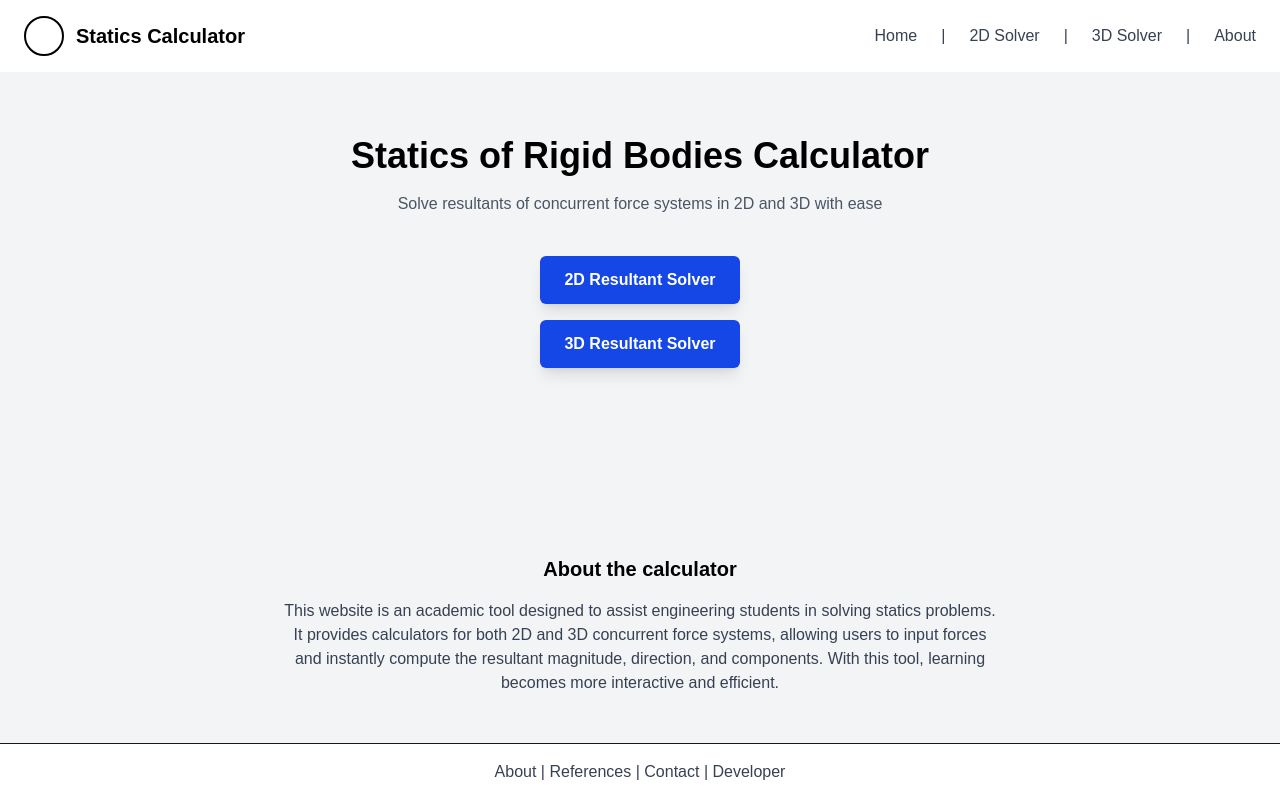
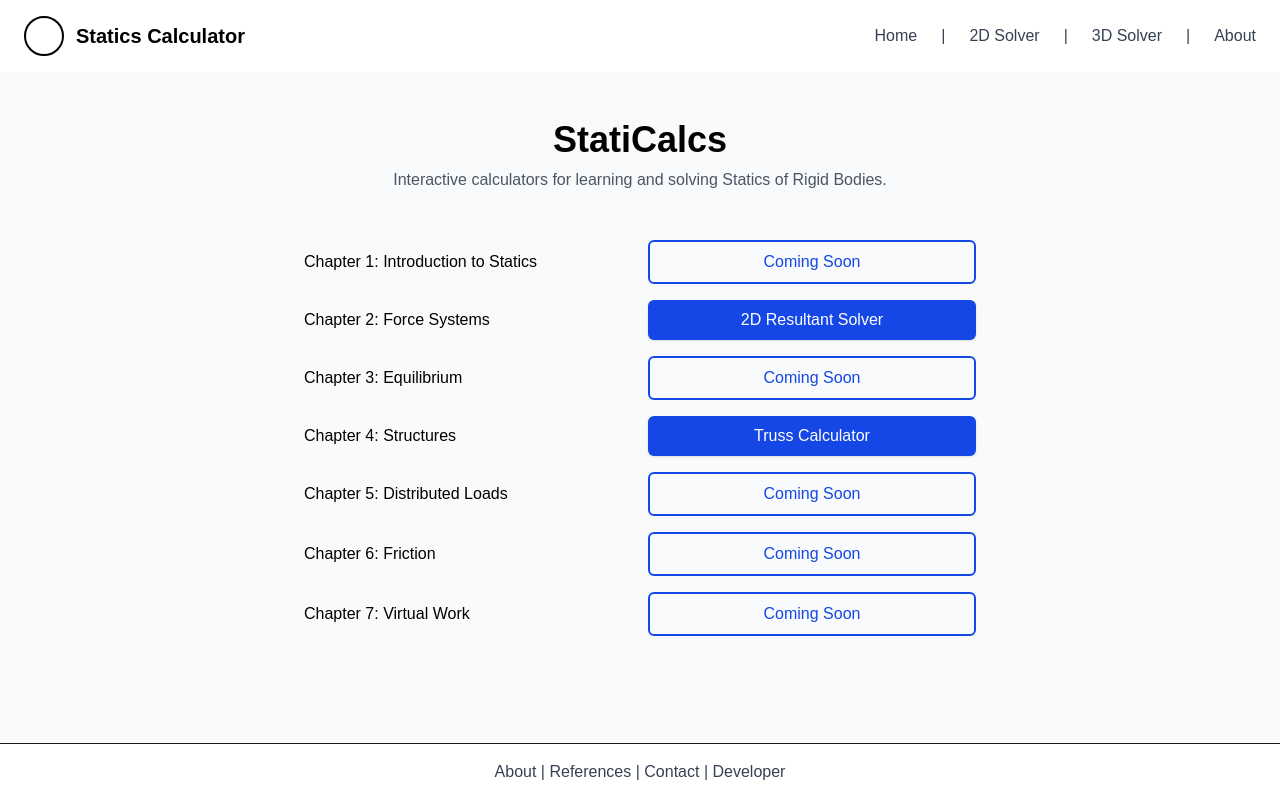
Before and after one commit to himikoo14/Thesis, a Next.js app: page / in a window 1280 px wide. Built offline with nearby package versions, Linux system fonts and the light colour scheme.

Commit message:
added the + buttons and rottation

```diff
--- a/app/2D-solver/page.tsx
+++ b/app/2D-solver/page.tsx
@@ -29,33 +29,46 @@ class ForceSystem2D {
     let sumFy = 0;
 
     this.vectors.forEach((v, i) => {
-      steps.push(`F_{${i + 1}}: \\; |F|=${v.magnitude}\\,\\text{N},\\; \\theta=${v.angleDeg}^\\circ`);
       steps.push(
-        `F_{x${i + 1}} = ${v.magnitude}\\cos(${v.angleDeg}^\\circ) = ${v.fx.toFixed(3)}\\,\\text{N}`
+        `\\text{Force ${i + 1}: } |F|=${v.magnitude}\\,\\text{N},\\; \\theta=${v.angleDeg}^\\circ`
       );
-      steps.push(
-        `F_{y${i + 1}} = ${v.magnitude}\\sin(${v.angleDeg}^\\circ) = ${v.fy.toFixed(3)}\\,\\text{N}`
-      );
+
+      steps.push(`
+        \\begin{align*}
+        F_{x${i + 1}} &= ${v.magnitude}\\cos(${v.angleDeg}^\\circ) \\\\
+                      &= ${v.fx.toFixed(3)}\\,\\text{N} \\\\
+        F_{y${i + 1}} &= ${v.magnitude}\\sin(${v.angleDeg}^\\circ) \\\\
+                      &= ${v.fy.toFixed(3)}\\,\\text{N}
+        \\end{align*}
+      `);
+
       sumFx += v.fx;
       sumFy += v.fy;
     });
 
     steps.push("Step 2: Sum of components:");
-    steps.push(`\\Sigma F_x = ${sumFx.toFixed(3)}\\,\\text{N}`);
-    steps.push(`\\Sigma F_y = ${sumFy.toFixed(3)}\\,\\text{N}`);
+    steps.push(`
+      \\begin{align*}
+      \\Sigma F_x &= ${sumFx.toFixed(3)}\\,\\text{N} \\\\
+      \\Sigma F_y &= ${sumFy.toFixed(3)}\\,\\text{N}
+      \\end{align*}
+    `);
 
     const R = Math.hypot(sumFx, sumFy);
     const theta = (Math.atan2(sumFy, sumFx) * 180) / Math.PI;
 
+    // Pick arrow: ↺ (CCW) or ↻ (CW)
+    const arrow = theta >= 0 ? "↺" : "↻";
+
     steps.push("Step 3: Resultant force:");
-    steps.push(
-      `R = \\sqrt{(\\Sigma F_x)^2 + (\\Sigma F_y)^2} = ${R.toFixed(3)}\\,\\text{N}`
-    );
-    steps.push(
-      `\\theta = \\tan^{-1}\\left(\\tfrac{\\Sigma F_y}{\\Sigma F_x}\\right) = ${theta.toFixed(
-        2
-      )}^\\circ \\; \\text{CCW from +x axis}`
-    );
+    steps.push(`
+      \\begin{align*}
+      R &= \\sqrt{(\\Sigma F_x)^2 + (\\Sigma F_y)^2} \\\\
+        &= ${R.toFixed(3)}\\,\\text{N} \\\\
+      \\theta &= \\tan^{-1}\\left(\\tfrac{\\Sigma F_y}{\\Sigma F_x}\\right) \\\\
+              &= ${theta.toFixed(2)}^\\circ ${arrow}\\,\\text{from +x axis}
+      \\end{align*}
+    `);
 
     return { steps, sumFx, sumFy, R, theta };
   }
@@ -78,8 +91,6 @@ type ForceInput = {
 // ------------------ React Component ------------------
 export default function Solver2D() {
   const [forces, setForces] = useState<ForceInput[]>([
-    { magnitude: "", angle: "" },
-    { magnitude: "", angle: "" },
     { magnitude: "", angle: "" },
   ]);
 
@@ -124,36 +135,64 @@ export default function Solver2D() {
       <div className="max-w-xl mx-auto bg-white rounded-2xl shadow p-6 space-y-6">
         <h2 className="text-lg font-semibold">Force setup</h2>
         <p className="text-sm text-gray-600">
-          Enter the forces, their magnitudes, and directions. Angles are measured from the positive x-axis.
+          Enter the forces, their magnitudes, and directions. Angles are
+          measured from the positive x-axis.
         </p>
 
         {/* Force inputs */}
         <div className="grid grid-cols-2 gap-4">
           {forces.map((f, i) => (
-            <div key={i} className="col-span-2 flex gap-4">
+            <div key={i} className="col-span-2 flex gap-4 items-end">
               <div className="flex-1">
-                <label className="block text-sm font-medium">Force {i + 1}</label>
+                <label className="block text-sm font-medium">
+                  Force {i + 1}
+                </label>
                 <input
                   type="number"
                   value={f.magnitude}
-                  onChange={(e) => handleInputChange(i, "magnitude", e.target.value)}
+                  onChange={(e) =>
+                    handleInputChange(i, "magnitude", e.target.value)
+                  }
                   placeholder="Magnitude (N)"
                   className="w-full mt-1 rounded-lg border-gray-300"
                 />
               </div>
               <div className="flex-1">
-                <label className="block text-sm font-medium">Angle {i + 1}</label>
+                <label className="block text-sm font-medium">
+                  Angle {i + 1}
+                </label>
                 <input
                   type="number"
                   value={f.angle}
-                  onChange={(e) => handleInputChange(i, "angle", e.target.value)}
+                  onChange={(e) =>
+                    handleInputChange(i, "angle", e.target.value)
+                  }
                   placeholder="Angle (deg)"
                   className="w-full mt-1 rounded-lg border-gray-300"
                 />
               </div>
+              {/* Remove button for each force */}
+              {forces.length > 1 && (
+                <button
+                  onClick={() =>
+                    setForces(forces.filter((_, idx) => idx !== i))
+                  }
+                  className="px-3 py-1 bg-red-500 text-white rounded-lg hover:bg-red-600"
+                >
+                  –
+                </button>
+              )}
             </div>
           ))}
         </div>
+
+        {/* Add force button */}
+        <button
+          onClick={() => setForces([...forces, { magnitude: "", angle: "" }])}
+          className="w-full bg-green-600 text-white py-2 rounded-lg hover:bg-green-700 transition"
+        >
+          + Add Force
+        </button>
 
         <button
           onClick={calculateResultant}
@@ -169,7 +208,9 @@ export default function Solver2D() {
           <h2 className="text-lg font-semibold">Resultant Force</h2>
 
           <div>
-            <label className="block text-sm font-medium">Horizontal component</label>
+            <label className="block text-sm font-medium">
+              Horizontal component
+            </label>
             <input
               type="text"
               value={`${result.sumFx.toFixed(3)} N`}
@@ -179,7 +220,9 @@ export default function Solver2D() {
           </div>
 
           <div>
-            <label className="block text-sm font-medium">Vertical component</label>
+            <label className="block text-sm font-medium">
+              Vertical component
+            </label>
             <input
               type="text"
               value={`${result.sumFy.toFixed(3)} N`}
@@ -189,7 +232,9 @@ export default function Solver2D() {
           </div>
 
           <div>
-            <label className="block text-sm font-medium">Magnitude of resultant force</label>
+            <label className="block text-sm font-medium">
+              Magnitude of resultant force
+            </label>
             <input
               type="text"
               value={`${result.R.toFixed(3)} N`}
@@ -199,7 +244,9 @@ export default function Solver2D() {
           </div>
 
           <div>
-            <label className="block text-sm font-medium">Direction of resultant force</label>
+            <label className="block text-sm font-medium">
+              Direction of resultant force
+            </label>
             <input
               type="text"
               value={`${result.theta.toFixed(2)}°`}
@@ -217,7 +264,9 @@ export default function Solver2D() {
           <div className="space-y-4">
             {result.steps.map((line, i) =>
               line.startsWith("Step") ? (
-                <p key={i} className="font-medium">{line}</p>
+                <p key={i} className="font-medium">
+                  {line}
+                </p>
               ) : (
                 <BlockMath key={i}>{line}</BlockMath>
               )
--- a/app/page.tsx
+++ b/app/page.tsx
@@ -4,46 +4,87 @@ import Footer from "../components/Footer";
 
 export default function HomePage() {
   return (
-    <main className="bg-gray-100 min-h-screen flex flex-col">
-      < Header />
+    <main className="bg-gray-50 min-h-screen flex flex-col">
+      <Header />
+
       {/* Hero Section */}
-      <section className="flex flex-col items-center text-center py-16 bg-gray-100 flex-grow">
-        <h1 className="text-3xl md:text-4xl font-bold mb-4 text-black">
-          Statics of Rigid Bodies Calculator
+      <section className="flex flex-col items-center text-center py-12 bg-gray-50 flex-grow">
+        <h1 className="text-3xl md:text-4xl font-bold mb-2 text-black">
+          StatiCalcs
         </h1>
-        <p className="text-gray-600 mb-10">
-          Solve resultants of concurrent force systems in 2D and 3D with ease
+        <p className="text-gray-600 mb-12">
+          Interactive calculators for learning and solving Statics of Rigid Bodies.
         </p>
 
-        {/* Solver Buttons */}
-        <div className="flex flex-col gap-4">
+        {/* Chapter List */}
+        <div className="w-full max-w-2xl">
+          <div className="grid grid-cols-2 gap-4 items-center">
+            {/* Chapter 1 */}
+            <p className="text-left text-black">
+              Chapter 1: Introduction to Statics
+            </p>
+            <button className="border-2 border-blue-700 text-blue-700 px-4 py-2 rounded-md hover:bg-blue-700 hover:text-white transition">
+              Coming Soon
+            </button>
+
+            {/* Chapter 2 */}
+            <p className="text-left text-black">
+              Chapter 2: Force Systems
+            </p>
             <Link
               href="/2D-solver"
-            className="bg-blue-700 text-white px-6 py-3 rounded-md shadow-lg hover:translate-y-1 transition font-semibold"
+              className="bg-blue-700 text-white px-4 py-2 rounded-md shadow hover:opacity-90 transition"
             >
               2D Resultant Solver
             </Link>
+
+            {/* Chapter 3 */}
+            <p className="text-left text-black">
+              Chapter 3: Equilibrium
+            </p>
+            <button className="border-2 border-blue-700 text-blue-700 px-4 py-2 rounded-md hover:bg-blue-700 hover:text-white transition">
+              Coming Soon
+            </button>
+
+            {/* Chapter 4 */}
+            <p className="text-left text-black">
+              Chapter 4: Structures
+            </p>
             <Link
-            href="/3D-solver"
-            className="bg-blue-700 text-white px-6 py-3 rounded-md shadow-lg hover:translate-y-1 transition font-semibold"
+              href="/truss"
+              className="bg-blue-700 text-white px-4 py-2 rounded-md shadow hover:opacity-90 transition"
             >
-            3D Resultant Solver
+              Truss Calculator
             </Link>
+
+            {/* Chapter 5 */}
+            <p className="text-left text-black">
+              Chapter 5: Distributed Loads
+            </p>
+            <button className="border-2 border-blue-700 text-blue-700 px-4 py-2 rounded-md hover:bg-blue-700 hover:text-white transition">
+              Coming Soon
+            </button>
+
+            {/* Chapter 6 */}
+            <p className="text-left text-black">
+              Chapter 6: Friction
+            </p>
+            <button className="border-2 border-blue-700 text-blue-700 px-4 py-2 rounded-md hover:bg-blue-700 hover:text-white transition">
+              Coming Soon
+            </button>
+
+            {/* Chapter 7 */}
+            <p className="text-left text-black">
+              Chapter 7: Virtual Work
+            </p>
+            <button className="border-2 border-blue-700 text-blue-700 px-4 py-2 rounded-md hover:bg-blue-700 hover:text-white transition">
+              Coming Soon
+            </button>
+          </div>
         </div>
       </section>
 
-      {/* About Section */}
-      <section className="max-w-3xl mx-auto px-6 py-12 text-center">
-        <h2 className="text-xl font-semibold mb-4 text-black">About the calculator</h2>
-        <p className="text-gray-700">
-          This website is an academic tool designed to assist engineering students in
-          solving statics problems. It provides calculators for both 2D and 3D concurrent
-          force systems, allowing users to input forces and instantly compute the resultant
-          magnitude, direction, and components. With this tool, learning becomes more
-          interactive and efficient.
-        </p>
-      </section>
-      < Footer />
+      <Footer />
     </main>
   );
 }
```
Lines whose indentation alone changed are shown as unchanged.
